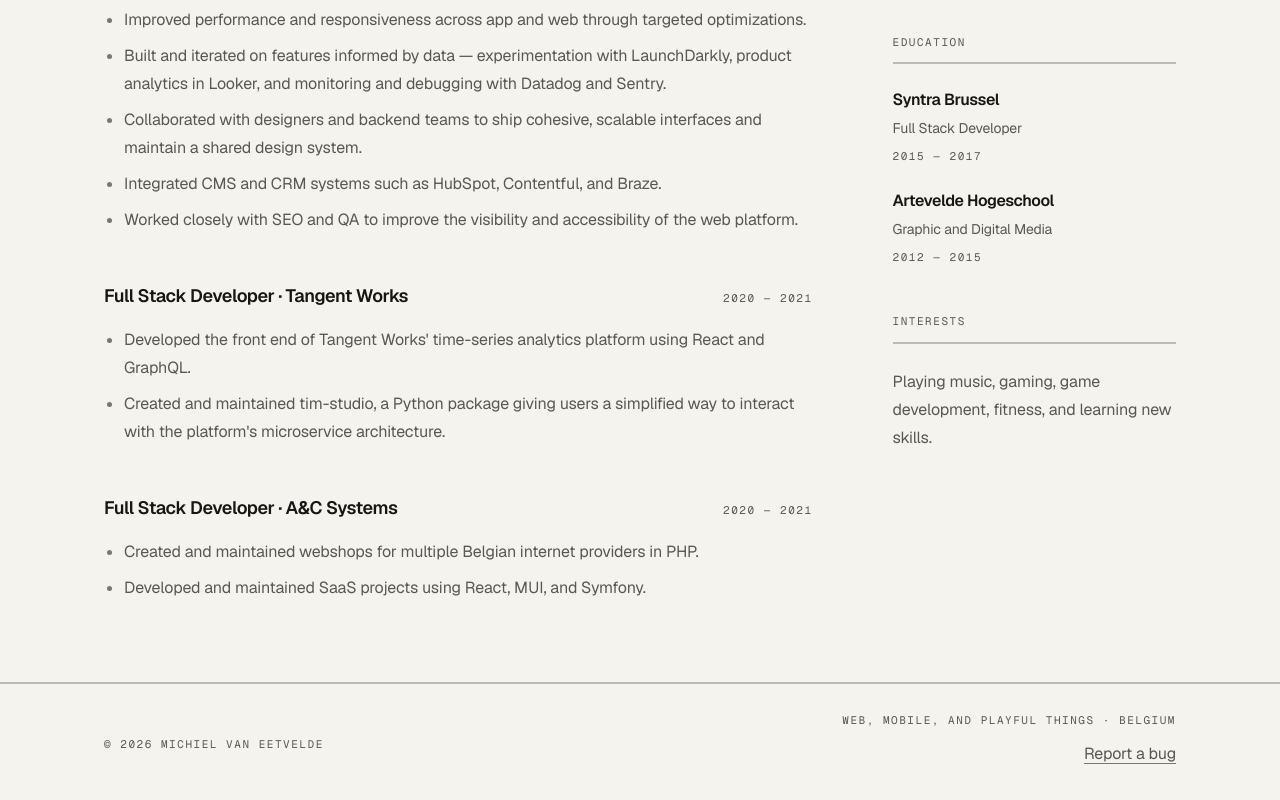
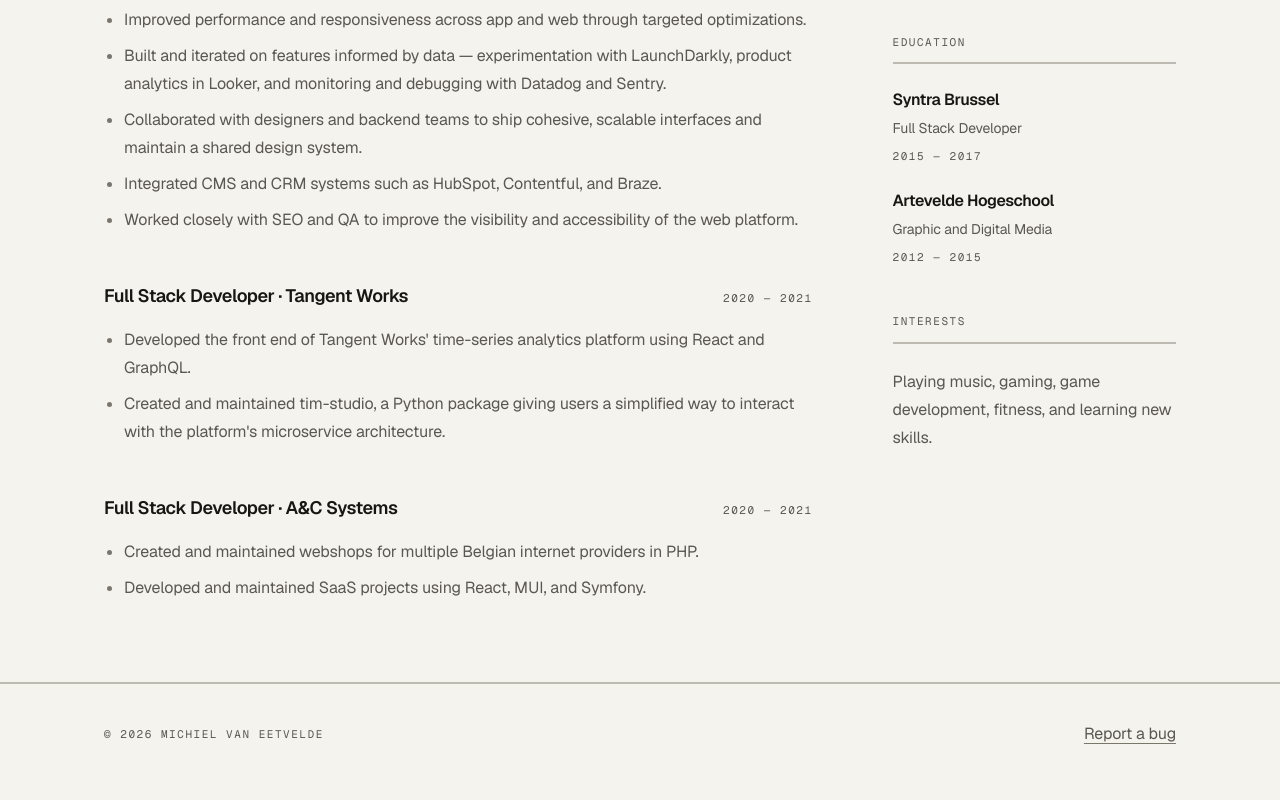
Before and after one commit to michvane/michielvaneetvelde, a Next.js app: page /resume in a window 1280 px wide. Shown: the part 986-1786 px from the top of the page. Built offline with nearby package versions, Linux system fonts and the light colour scheme.

Commit message:
fix(ui): clarify interactive controls

```diff
--- a/src/app/globals.css
+++ b/src/app/globals.css
@@ -128,6 +128,10 @@ body {
 :focus-visible {
   outline: 3px solid var(--focus);
   outline-offset: 3px;
+}
+
+button:enabled {
+  cursor: pointer;
 }
 
 @utility meta-label {
--- a/src/components/layout/site-footer.tsx
+++ b/src/components/layout/site-footer.tsx
@@ -8,10 +8,7 @@ export function SiteFooter() {
         <p className="meta-label">
           © {new Date().getFullYear()} Michiel Van Eetvelde
         </p>
-        <div className="flex flex-col gap-1 sm:items-end">
-          <p className="meta-label">Web, mobile, and playful things · Belgium</p>
-          <BugReportChallenge />
-        </div>
+        <BugReportChallenge />
       </Container>
     </footer>
   );
--- a/src/components/ui/button.tsx
+++ b/src/components/ui/button.tsx
@@ -24,7 +24,7 @@ function buttonClasses(
   size: ButtonSize,
   className: string,
 ) {
-  return `inline-flex cursor-pointer items-center justify-center gap-2 rounded-control border font-medium transition-[background-color,border-color,color] duration-200 ${variants[variant]} ${sizes[size]} ${className}`;
+  return `inline-flex items-center justify-center gap-2 rounded-control border font-medium transition-[background-color,border-color,color] duration-200 ${variants[variant]} ${sizes[size]} ${className}`;
 }
 
 type ButtonProps = ComponentPropsWithoutRef<"button"> & {
--- a/src/features/gamification/components/bug-report-challenge.tsx
+++ b/src/features/gamification/components/bug-report-challenge.tsx
@@ -159,7 +159,7 @@ export function BugReportChallenge() {
             </div>
             <button
               type="button"
-              className="-mr-2 -mt-2 inline-flex min-h-11 min-w-11 cursor-pointer items-center justify-center text-text-muted transition-colors hover:text-text"
+              className="-mr-2 -mt-2 inline-flex min-h-11 min-w-11 items-center justify-center text-text-muted transition-colors hover:text-text"
               aria-label="Close bug report"
               onClick={closeDialog}
             >
```
